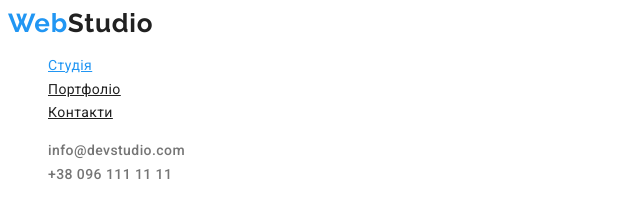
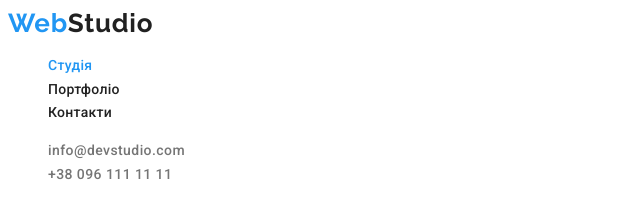
Before and after one commit to AnastasiiaS-1/goit-markup-hw-02, a plain HTML site: page index.html in a window 1280 px wide. Shown: the top 220 px of the page, 0-640 px from the left. Drawn offline with Linux system fonts and the light colour scheme.

Commit message:
site.nav

```diff
--- a/css/styles.css
+++ b/css/styles.css
@@ -73,7 +73,7 @@ ul {
 }
 .contacts a:hover,
 .contacts a:focus {
- color: var(--accent-text-color);
+  color: var(--accent-text-color);
 }
 
 /*page-studio*/
@@ -81,14 +81,38 @@ ul {
 /*navigation*/
 
 .site-nav .link.current {
+  -family: 'Roboto';
+  font-style: normal;
+  font-weight: 500;
+  font-size: 14px;
+  line-height: 1.1px;
+  letter-spacing: 0.02em;
   color: var(--accent-text-color);
+  text-decoration: none;
 }
+
 .site-nav .link {
+  font-family: 'Roboto';
+  font-style: normal;
+  font-weight: 500;
+  font-size: 14px;
+  line-height: 1.1px;
+  letter-spacing: 0.02em;
   color: var(--title-text-color);
+  text-decoration: none;
+
 }
 .site-nav .link:hover,
 .site-nav .link:focus {
-  color: var(--title-text-color);
+ font-family: 'Roboto';
+ font-style: normal;
+ font-weight: 500;
+ font-size: 14px;
+ line-height: 1.1px;
+ letter-spacing: 0.02em;
+ color: var(--title-text-color);
+ text-decoration: none;
+
 }
 .site-nav .link. {
   font-weight: 500;
@@ -186,7 +210,7 @@ letter-spacing: 0.03em;
 
 .footer {
   background-color: var(--secondary-background-color);
- }
+}
 
 .address-info {
   font-weight: 400;
--- a/index.html
+++ b/index.html
@@ -155,7 +155,7 @@
         ><span class="accent"> Web</span>Studio</a
       >
 
-      <address>
+      <address class="address">
         <ul>
           <li class="address-info">м.Київ, пр-т Лесі Українки,6</li>
           <li class="contacts"><a href="mailto:info@devstudio.com">info@devstudio.com</a></li>
```
